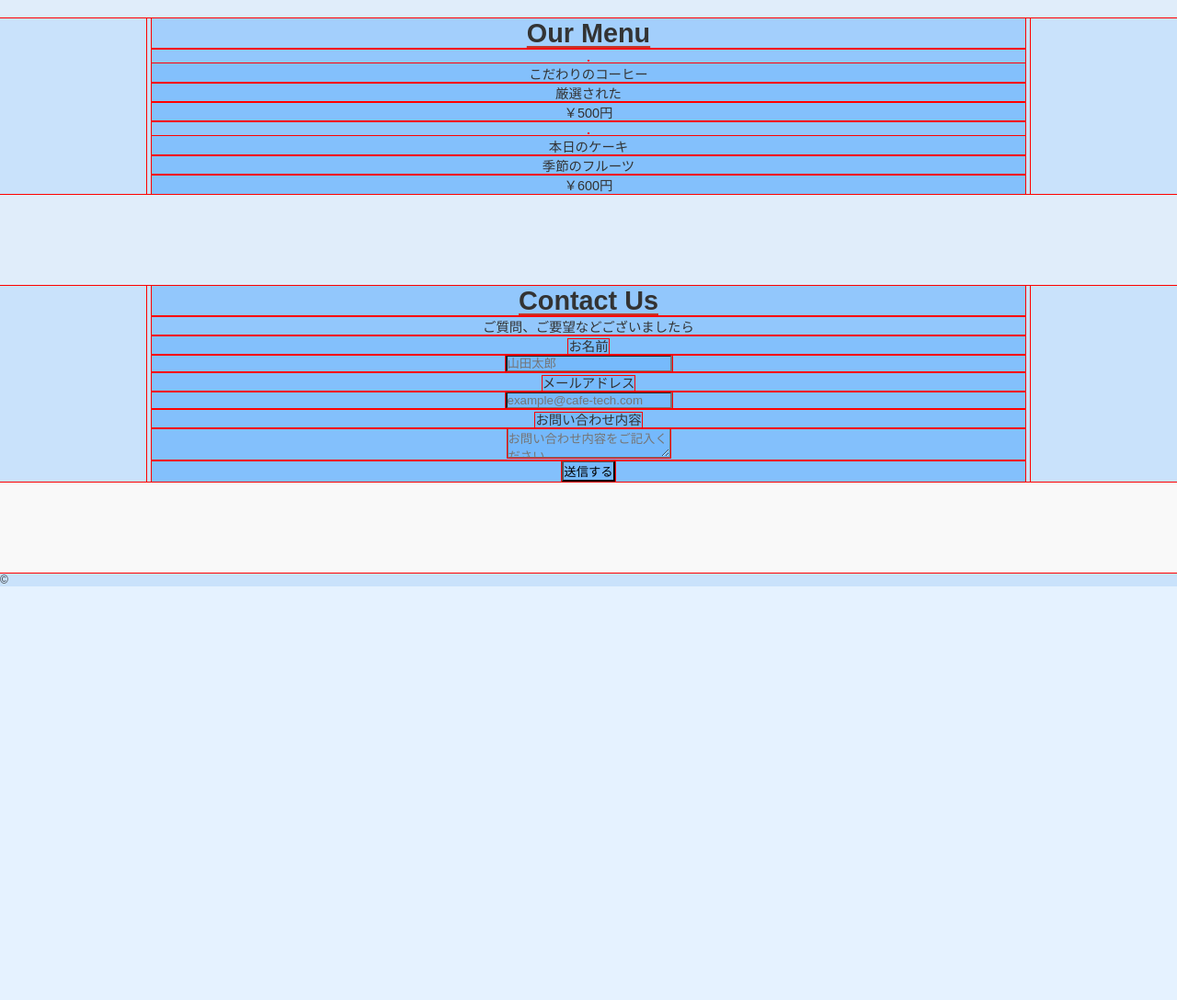
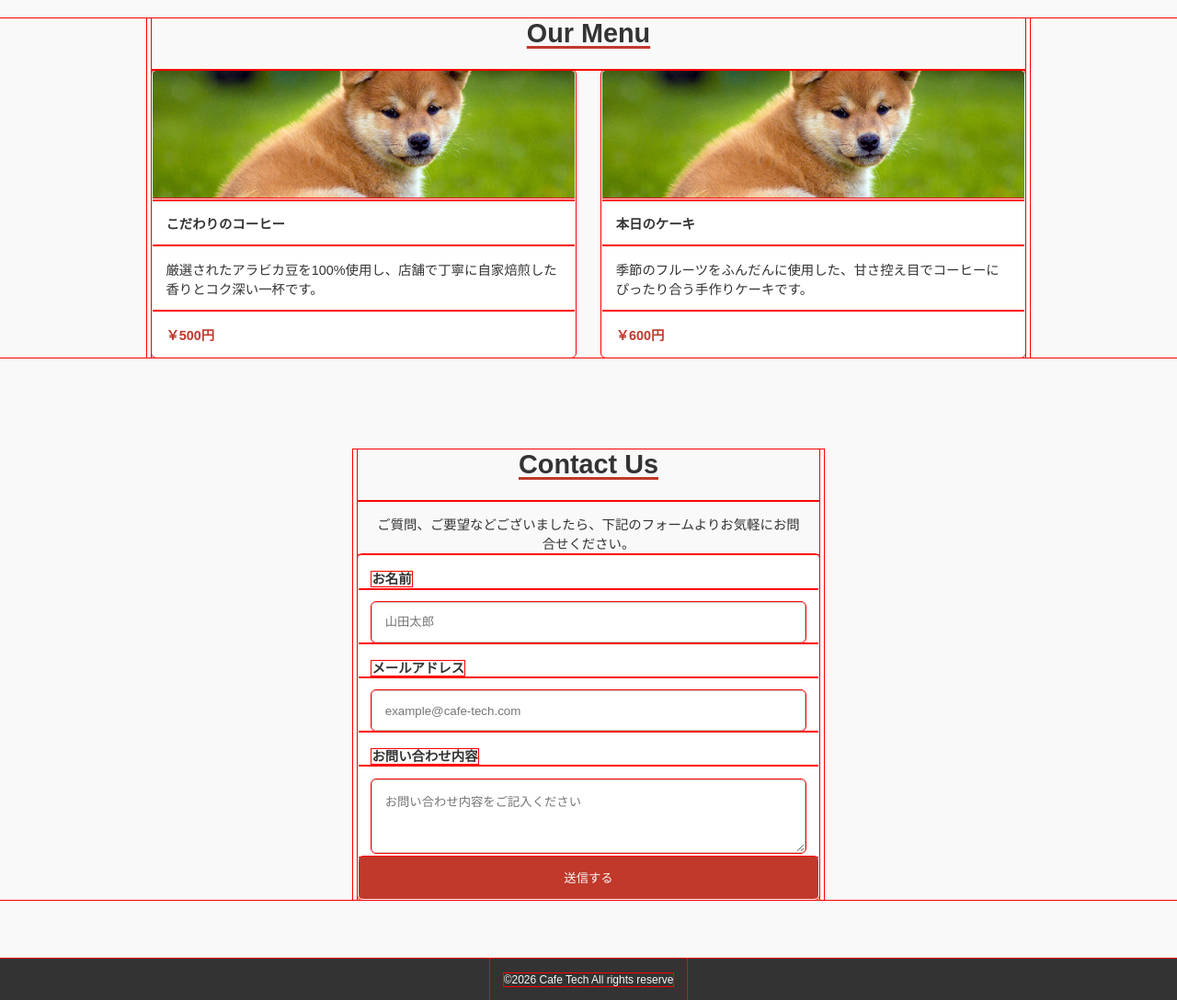
Before and after one commit to kayabuk1/iot-frontend-practice, a website: page 20250513html/test.html in a window 1280 px wide. Shown: the part 700-1788 px from the top of the page at 92% size. Before the commit the page ends 1338 px from the top, so only its background shows below. Drawn offline with Linux system fonts and the light colour scheme.

Commit message:
Update Live Server port and refine test page HTML/CSS

```diff
--- a/20250513html/test.html
+++ b/20250513html/test.html
@@ -8,8 +8,9 @@
      <style>
         @charset "UTF-8";
         :root{--header-height: 70px;}
-        *{outline: 1px solid red; background-clip: content-box;
-        background-color: rgba(0,128,255,0.1);
+        *{outline: 1px solid red;
+             /* background-clip: content-box;
+        background-color: rgba(0,128,255,0.1); */
         margin:0; padding:0; list-style: none; box-sizing: border-box;}
         html{font-size: 100%; scroll-behavior: smooth;
              scroll-padding-top: var(--header-hight,70px);}
@@ -20,6 +21,7 @@
         a:active{opacity: 0.5;}
         img{max-width:100%;}
         .wrapper{max-width: 960px; margin:0 auto; text-align: center; padding:0 5px;}
+
         header{position:fixed; top: 0; left: 0; z-index: 2; box-sizing: border-box;
         height: var(--header-height,70px); width: 100%;
         background-color: #f9f9f9cc;}
@@ -29,7 +31,7 @@
         header nav{flex-grow: 0;}
         header nav ul{display: flex; column-gap: 20px; padding-right: 10px;}
 
-        #mainvisual{position: relative; height: 600px;
+        #mainvisual{position: relative; height:600px;
         margin:var(--header-height) 0 50px; overflow: hidden;}
         /*↑margin:の3つのプロパティがそれぞれどの方向の余白を意味するのか分かっていない  */
         #mainvisual img{width: 100%; height: 100%; object-fit: cover;}
@@ -45,9 +47,43 @@
 
         section{margin-bottom: 100px;}
         .section-title{font-size:2em; text-decoration-line: underline;
-        text-decoration-color: #c0392b; text-underline-offset: 0.15em;}
+        text-decoration-color: #c0392b; text-underline-offset: 0.15em;
+        text-decoration-thickness: 3px;}
 
+        #ourmenu h2{padding-bottom: 0.8em;}
+        #ourmenu dl{display:grid; grid-template-columns: 1fr 1fr; grid-column-gap: 3%;
+        text-align:left;}
+        #ourmenu div.grid-container{border-radius: 5px; border:1px solid #f9f9f9;
+        overflow:hidden; background-color: rgb(255, 255, 255);}
+        #ourmenu img{width:100%; aspect-ratio:10/3; object-fit:cover;
+        object-position:0% 30%;}
+        #ourmenu dt{font-weight: bold; padding:1em;}
+        #ourmenu dd{padding:1em;}
+        #ourmenu p{color:#c0392b; font-weight:bold; padding:1em;}
 
+        #contact {width:40%; margin: 0 auto 5%; }
+        #contact h2{padding-bottom:0.8em;}
+        #contact p{padding: 1em 1em 0.1em;}
+        #contact form{display:flex; flex-direction: column;
+        text-align: left; border:1px solid #f9f9f9;
+        border-radius:5px; overflow:hidden; width:100%;
+            background-color:rgb(255, 255, 255);}
+        #contact label{font-weight: bold;}
+        #contact input{border-radius:5px; width: 100%; overflow:hidden;
+        padding:1em; border: 1px solid #cccccc;}
+        #contact textarea{width:100%; height:6em; padding:1em; border: 1px solid #cccccc;
+        border-radius:5px;  overflow:hidden;}
+        #contact .button-container{display:flex; justify-content: center;
+        border-radius: 5px; overflow:hidden;
+         width:100%; padding:0; margin:0;
+         background-color: #c0392b;}
+        #contact button{color:#f9f9f9; background-color: #c0392b;
+        text-align: center; border: none; cursor:pointer;
+        width:100%; padding:1em; }
+
+        footer{background-color:#333333; color:#f9f9f9;
+        margin:0;}
+        footer p{padding:1em; margin:0 auto; width:max-content;}
 
      </style>
 </head>
@@ -80,16 +116,20 @@
             <div class="wrapper">
                 <h2 class="section-title">Our Menu</h2>
                 <dl>
-                    <div>
-                        <img src="" alt="">
+                    <div class="grid-container">
+                        <div class="grid-img-content">
+                            <img src="../puzzle/images/dog.jpg" alt="">
+                        </div>
                         <dt>こだわりのコーヒー</dt>
-                        <dd>厳選された</dd>
+                        <dd>厳選されたアラビカ豆を100%使用し、店舗で丁寧に自家焙煎した香りとコク深い一杯です。</dd>
                         <p>￥500円</p>
                     </div>
-                    <div>
-                        <img src="" alt="">
+                    <div class="grid-container">
+                        <div class="grid-img-content">
+                            <img src="../puzzle/images/dog.jpg" alt="">
+                        </div>
                         <dt>本日のケーキ</dt>
-                        <dd>季節のフルーツ</dd>
+                        <dd>季節のフルーツをふんだんに使用した、甘さ控え目でコーヒーにぴったり合う手作りケーキです。</dd>
                         <p>￥600円</p>
                     </div>
                 </dl>
@@ -99,26 +139,39 @@
             <div class="wrapper">
                 <div>
                     <h2 class="section-title">Contact Us</h2>
-                    <p>ご質問、ご要望などございましたら</p>
+                    <p>ご質問、ご要望などございましたら、下記のフォームよりお気軽にお問合せください。
+                    </p>
                     <form action="htttp://192.168.11.6/~iot00/form.php" method="POST">
-                            <p><label for="name">お名前</label></p>
-                            <p><input type="text" name="name" id="name"
-                                required placeholder="山田太郎"></p>
-                            <p><label for="email">メールアドレス</label></p>
-                            <p><input type="email" name="email" id="email"
+                            <p>
+                                <label for="name">お名前</label>
+                            </p>
+                            <p>
+                                <input type="text" name="name" id="name"
+                                required placeholder="山田太郎">
+                            </p>
+                            <p>
+                                <label for="email">メールアドレス</label>
+                            </p>
+                            <p>
+                                <input type="email" name="email" id="email"
                                 required placeholder="example@cafe-tech.com">
                             </p>
-                            <p><label for="detail">お問い合わせ内容</label></p>
-                            <p><textarea name="detail" id="detail" required placeholder="お問い合わせ内容をご記入ください"></textarea>
+                            <p>
+                                <label for="detail">お問い合わせ内容</label>
                             </p>
-                            <p><button>送信する</button></p>
+                            <p>
+                                <textarea name="detail" id="detail" required placeholder="お問い合わせ内容をご記入ください"></textarea>
+                            </p>
+                            <div class="button-container">
+                                <button>送信する</button>
+                            </div>
                     </form>
                 </div>
             </div>
         </section>
     </main>
     <footer>
-        <small><p>&copy;</p></small>
+        <p><small>&copy;2026 Cafe Tech All rights reserve</small></p>
     </footer>
 </body>
 </html>
```
Lines whose indentation alone changed are shown as unchanged.
